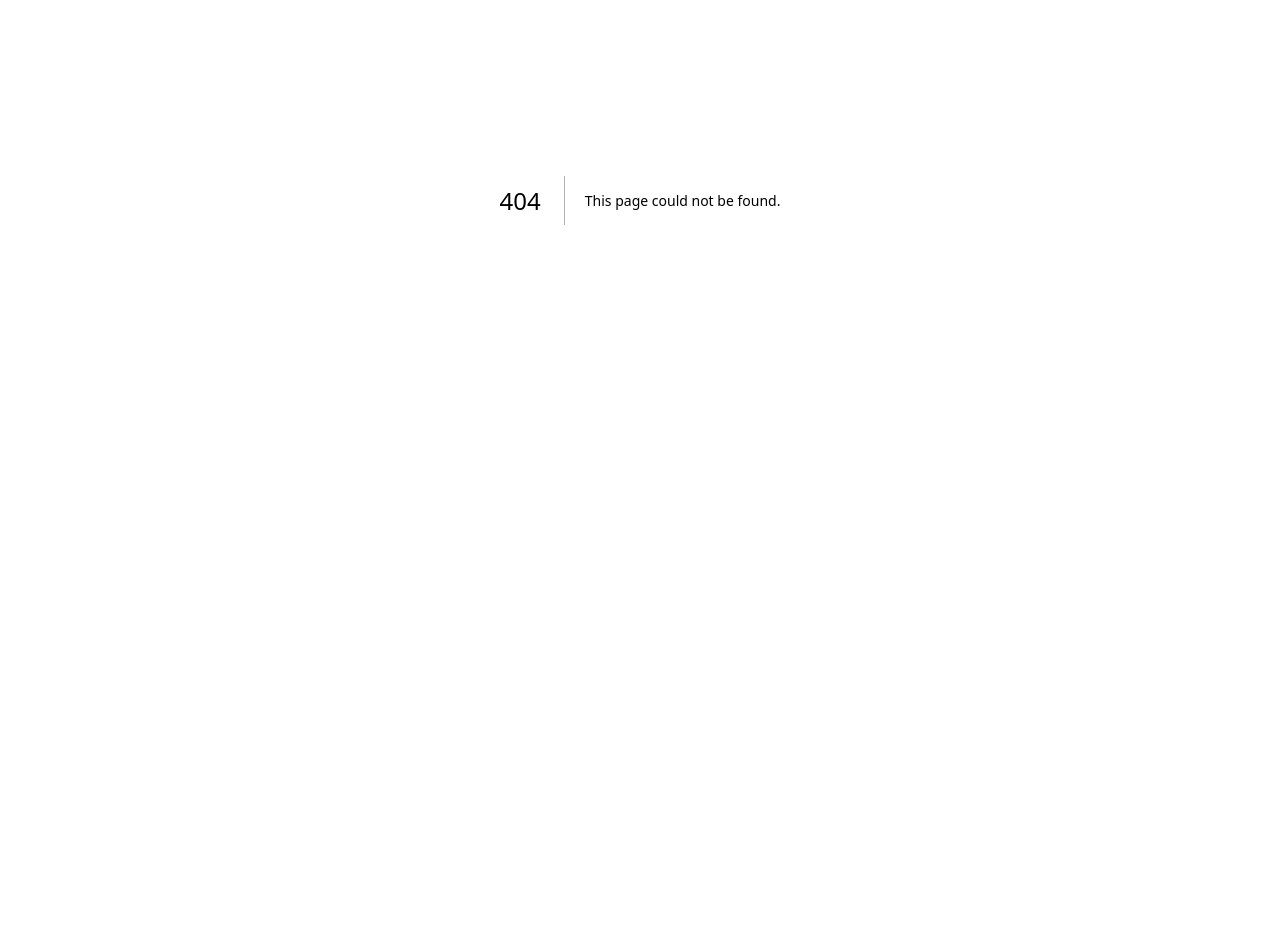
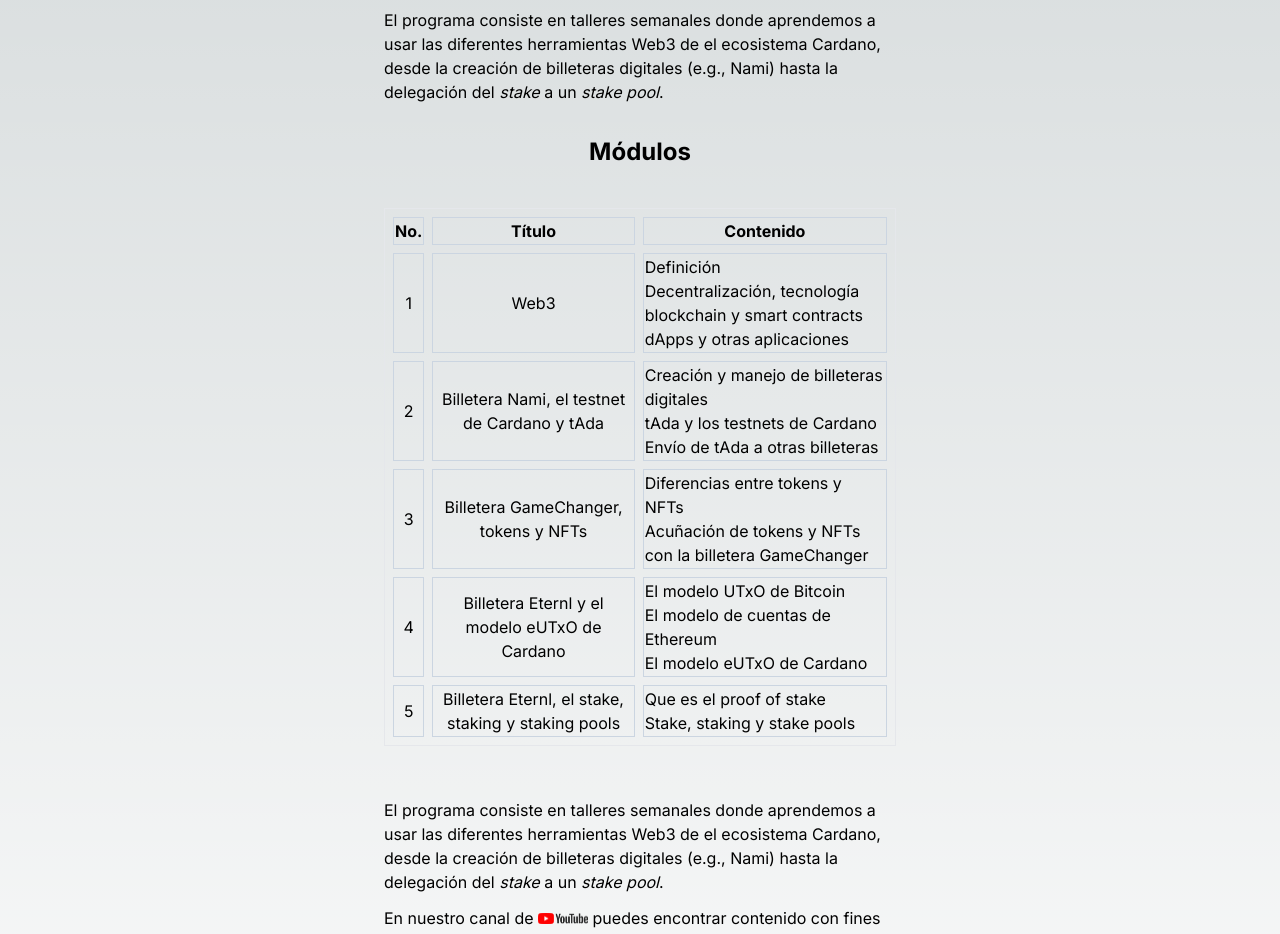
Before and after one commit to mayanhavoc/cst-nextjs-tailwind, a Next.js app: page /program in a window 1280 px wide. Before the commit this address had no page. Shown: the part 200-1134 px from the top of the page. Before the commit the page ends 800 px from the top, so only its background shows below. Built offline with nearby package versions, Linux system fonts and the light colour scheme.

Commit message:
add program page

```diff
--- /dev/null
+++ b/src/pages/program.jsx
@@ -0,0 +1,153 @@
+import { Inter } from 'next/font/google';
+import Layout from '@/Components/Layout';
+
+import Link from 'next/link';
+import Image from 'next/image';
+import yt_logo_rgb_light from '../assets/yt_logo_rgb_light.png';
+
+const inter = Inter({ subsets: ['latin'] });
+
+const Program = () => {
+	return (
+		<Layout title='Programa'>
+			<section
+				className={`flex min-h-screen flex-col items-center p-16 ${inter.className}`}>
+				<h2 className='text-center text-3xl font-bold'>
+					¿En qué consiste el programa?
+				</h2>
+				<div className='h-max max-w-lg flex flex-col justify-center items-center'>
+					<p className='my-3'>
+						El programa consiste en talleres semanales donde aprendemos a usar
+						las diferentes herramientas Web3 de el ecosistema Cardano, desde la
+						creación de billeteras digitales (e.g., Nami) hasta la delegación
+						del <span class='italic'>stake</span> a un{' '}
+						<span class='italic'>stake pool</span>.
+					</p>
+					<h3 className='text-center text-2xl font-bold my-5'>Módulos</h3>
+					<table className='table-auto my-5 border-separate border-spacing-2 border'>
+						<thead>
+							<tr>
+								<th className='border border-slate-300'>No.</th>
+								<th className='border border-slate-300'>Título</th>
+								<th className='border border-slate-300'>Contenido</th>
+							</tr>
+						</thead>
+						<tbody>
+							<tr className='my-5'>
+								<td className='border border-slate-300 text-center'>1</td>
+								<td className='border border-slate-300 text-center'>Web3</td>
+								<td className='border border-slate-300'>
+									<ul>
+										<li>Definición</li>
+										<li>
+											Decentralización, tecnología blockchain y smart contracts
+										</li>
+										<li>dApps y otras aplicaciones</li>
+									</ul>
+								</td>
+							</tr>
+
+							<tr className='my-5'>
+								<td className='border border-slate-300 text-center'>2</td>
+								<td className='text-center border border-slate-300'>
+									Billetera Nami, el testnet de Cardano y tAda
+								</td>
+								<td className='border border-slate-300'>
+									<ul>
+										<li>Creación y manejo de billeteras digitales</li>
+										<li>tAda y los testnets de Cardano</li>
+										<li>Envío de tAda a otras billeteras</li>
+									</ul>
+								</td>
+							</tr>
+
+							<tr>
+								<td className='border border-slate-300 text-center'>3</td>
+								<td className='text-center border border-slate-300'>
+									Billetera GameChanger, tokens y NFTs
+								</td>
+								<td className='border border-slate-300'>
+									<ul>
+										<li>Diferencias entre tokens y NFTs</li>
+										<li>
+											Acuñación de tokens y NFTs con la billetera GameChanger
+										</li>
+									</ul>
+								</td>
+							</tr>
+
+							<tr>
+								<td className='border border-slate-300 text-center'>4</td>
+								<td className='text-center border border-slate-300'>
+									Billetera Eternl y el modelo eUTxO de Cardano
+								</td>
+								<td className='border border-slate-300'>
+									<ul>
+										<li>El modelo UTxO de Bitcoin</li>
+										<li>El modelo de cuentas de Ethereum</li>
+										<li>El modelo eUTxO de Cardano</li>
+									</ul>
+								</td>
+							</tr>
+
+							<tr>
+								<td className='border border-slate-300 text-center'>5</td>
+								<td className='text-center border border-slate-300'>
+									Billetera Eternl, el stake, staking y staking pools
+								</td>
+								<td className='border border-slate-300'>
+									<ul>
+										<li>Que es el proof of stake</li>
+										<li>Stake, staking y stake pools</li>
+									</ul>
+								</td>
+							</tr>
+						</tbody>
+					</table>
+
+					<div className='container my-5'>
+						<p className='my-3'>
+							El programa consiste en talleres semanales donde aprendemos a usar
+							las diferentes herramientas Web3 de el ecosistema Cardano, desde
+							la creación de billeteras digitales (e.g., Nami) hasta la
+							delegación del <span class='italic'>stake</span> a un{' '}
+							<span class='italic'>stake pool</span>.
+						</p>
+						<p className='my-3'>
+							En nuestro canal de{' '}
+							<Link
+								href='https://www.youtube.com/channel/UCdYflNYOIZbEzLzSFztGZsA'
+								target='_blank'>
+								<span className='inline-flex'>
+									<Image
+										src={yt_logo_rgb_light}
+										alt='youtube logo red'
+										width={50}
+										height={50}
+										priority
+									/>
+								</span>
+							</Link>{' '}
+							puedes encontrar contenido con fines educativos y tutoriales
+							cortos con instrucciones sobre como:
+						</p>
+						<ul>
+							<li>Crear una billetera</li>
+							<li>Obtener y guardar una frase semilla</li>
+							<li>Configurar el testnet</li>
+							<li>Acuñar un token</li>
+							<li>Otros...</li>
+						</ul>
+						<p className='my-3'>
+							El curso se enfoca en crear contenido sencillo, enfocado en el uso
+							práctico de las herramientas sin profundizar en la tecnología
+							subyacente más de lo absolutamente necesario como para que el
+							usuario pueda hacer un uso responsable de ésta.
+						</p>
+					</div>
+				</div>
+			</section>
+		</Layout>
+	);
+};
+export default Program;
```
